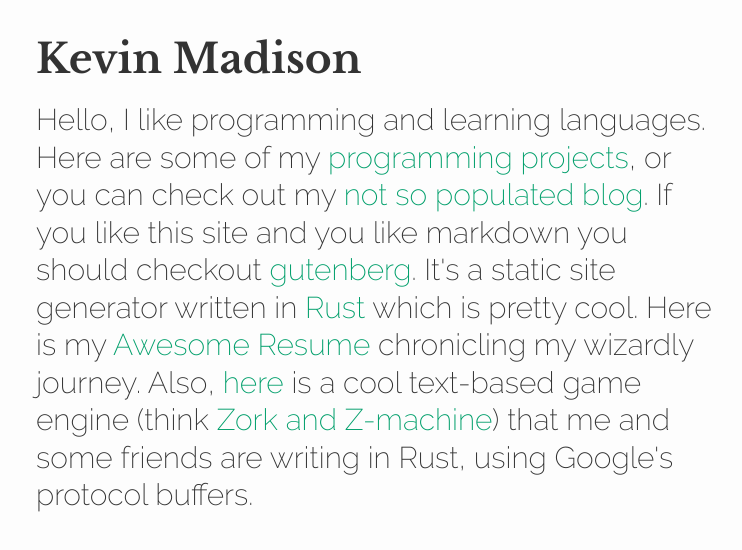
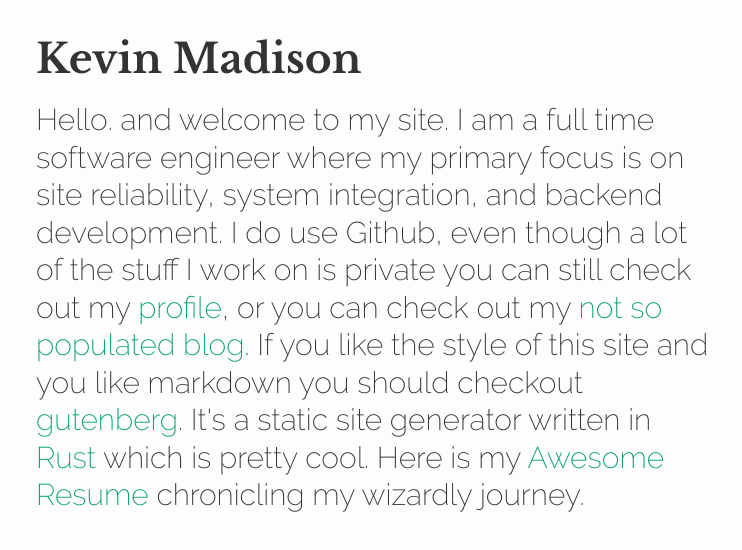
Before and after one commit to kevinlmadison/site, a plain HTML site: page public/index.html in a window 1280 px wide. Shown: the whole page, without its empty margins (264-1006 px from the left). Drawn offline with Linux system fonts and the light colour scheme.

Commit message:
redeployed state

```diff
--- a/public/index.html
+++ b/public/index.html
@@ -26,20 +26,16 @@
       <span>
         <h1 id="landing-name"> Kevin Madison </h1>
       </span>
-      <h4> Hello, I like programming and learning languages. Here are some of my
-        <a href="https://github.com/kevinlmadison">programming projects</a>, or you can check out my
-        <a href="./posts">not so populated blog</a>. If you like this site and you like markdown you
+      <h4> Hello. and welcome to my site. I am a full time software engineer where my primary focus is on site reliability, system integration, and backend development. I do use Github, even though a lot of the stuff I work on is private you can still check out my
+        <a href="https://github.com/kevinlmadison">profile</a>, or you can check out my
+        <a href="./posts">not so populated blog</a>. If you like the style of this site and you like markdown you
         should checkout
         <a href="https://github.com/Keats/gutenberg">gutenberg</a>. It's a static site generator written
         in
         <a href="https://www.rust-lang.org">Rust</a> which is pretty cool.
         Here is my
-        <a href="./resume.pdf">Awesome Resume</a> chronicling my wizardly journey. Also,
-        <a href="https://github.com/AnotherGroupChat/maeve">here</a> is a cool
-        text-based game engine (think
-        <a href="https://en.wikipedia.org/wiki/Z-machine">Zork and Z-machine</a>) that me and some friends are writing in Rust, using
-        Google's protocol buffers.
-      </h4>
+        <a href="./resume.pdf">Awesome Resume</a> chronicling my wizardly journey.
+    </h4>
     </div>
   </div>
 </main>
--- a/public/sitemap.xml
+++ b/public/sitemap.xml
@@ -9,11 +9,11 @@
 
 
         <url>
-            <loc>https://kelevra.io/posts/</loc>
+            <loc>https://kelevra.io/</loc>
         </url>
 
         <url>
-            <loc>https://kelevra.io/</loc>
+            <loc>https://kelevra.io/posts/</loc>
         </url>
 
 
```
Also changed, not shown: 1 other file.
